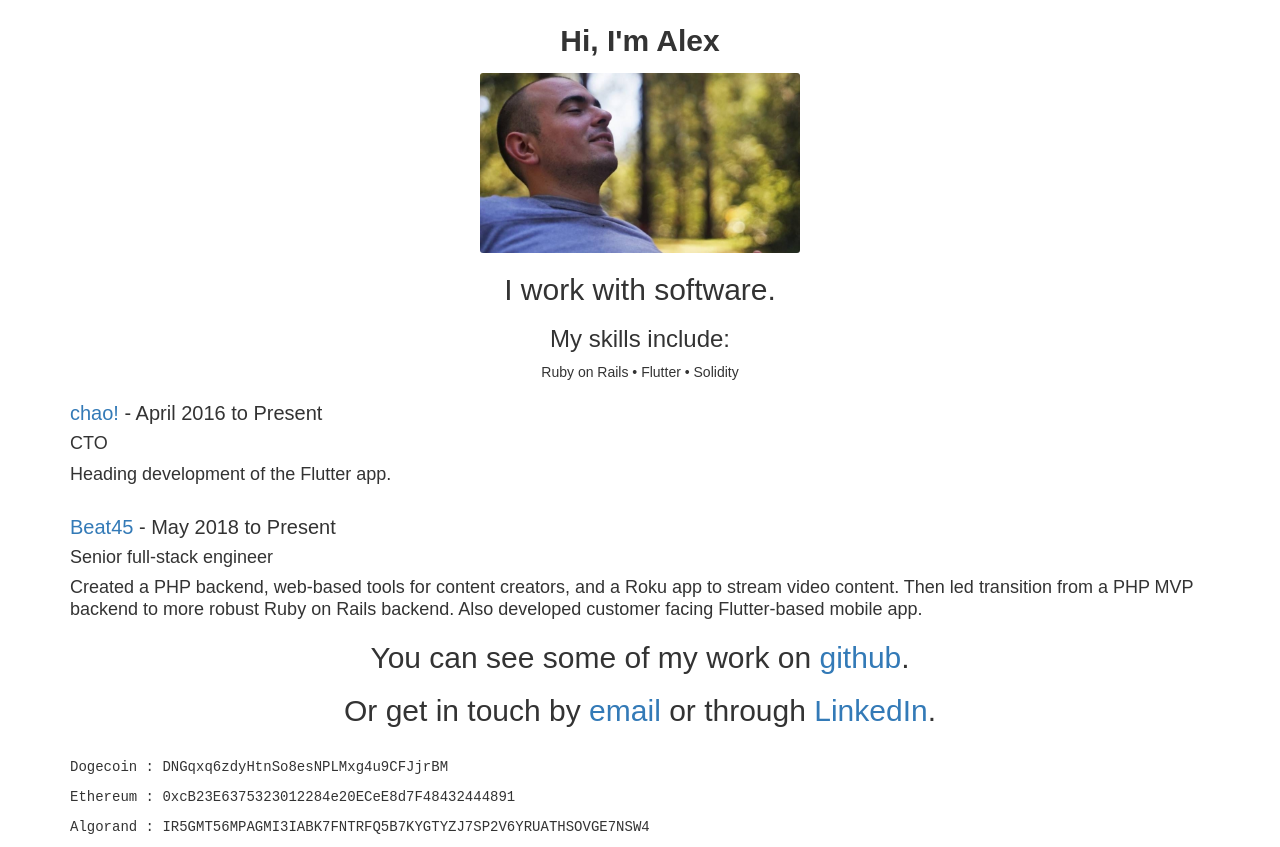
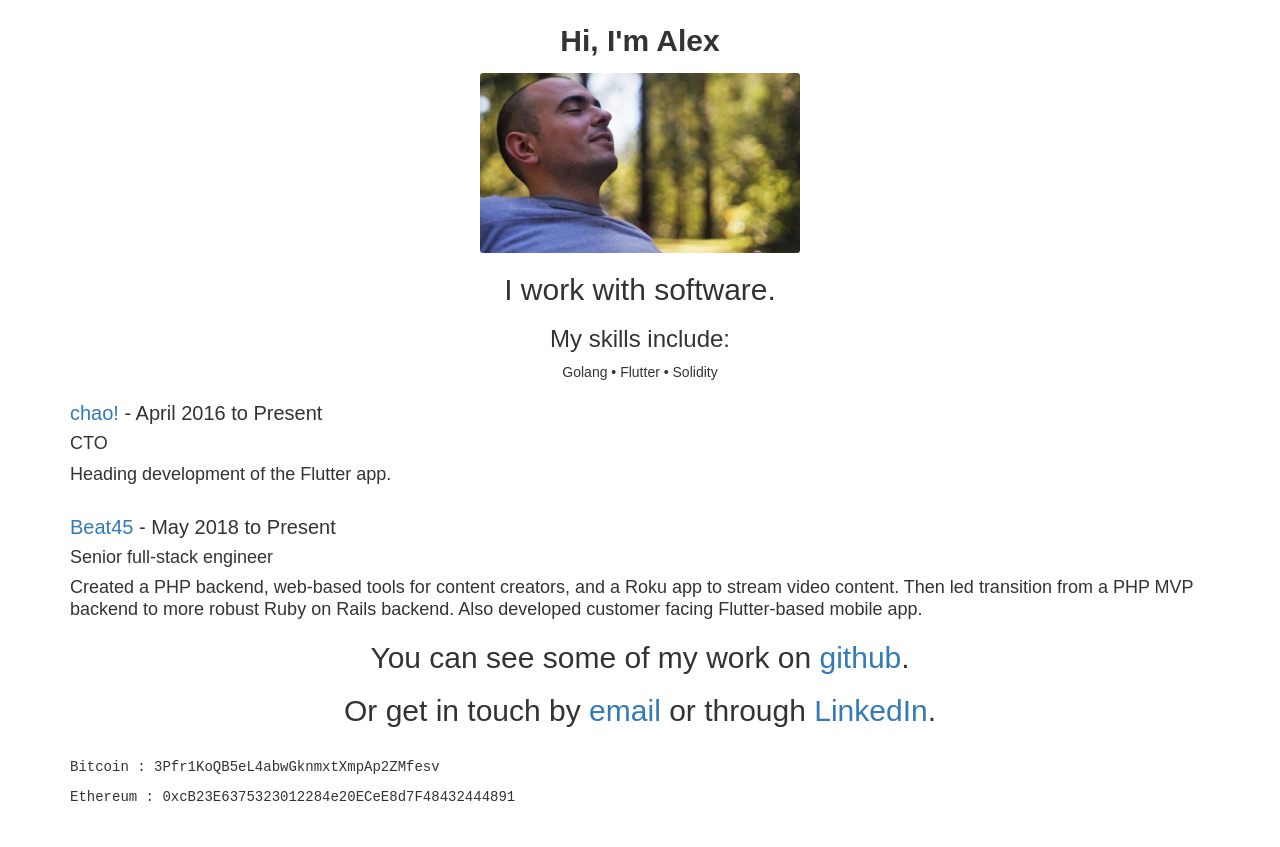
Before and after one commit to alex-heritier/alexheritier.com, a plain HTML site: page index.html in a window 1280 px wide. After the commit the page ends 817 px from the top, so only its background shows below. Drawn offline with nearby package versions, Linux system fonts and the light colour scheme.

Commit message:
tweaked the crypto addresses

```diff
--- a/index.html
+++ b/index.html
@@ -15,6 +15,7 @@
   <!-- JS -->
   <script src="https://code.jquery.com/jquery-3.2.1.min.js" integrity="sha256-hwg4gsxgFZhOsEEamdOYGBf13FyQuiTwlAQgxVSNgt4=" crossorigin="anonymous"></script>
   <script src="https://maxcdn.bootstrapcdn.com/bootstrap/3.3.7/js/bootstrap.min.js" integrity="sha384-Tc5IQib027qvyjSMfHjOMaLkfuWVxZxUPnCJA7l2mCWNIpG9mGCD8wGNIcPD7Txa" crossorigin="anonymous"></script>
+  <!-- <script src="https://cdn.ethers.io/lib/ethers-5.1.umd.min.js" charset="utf-8" type="text/javascript"></script> -->
 
   <!-- Global site tag (gtag.js) - Google Analytics -->
   <script async src="https://www.googletagmanager.com/gtag/js?id=G-BRGJL2Y7XK"></script>
@@ -40,7 +41,7 @@
     <div class="skill-section">
       <h3>My skills include:</h3>
       <p>
-        <span>Ruby on Rails</span> • <span>Flutter</span> • <span>Solidity</span>
+        <span>Golang</span> &bullet; <span>Flutter</span> &bullet; <span>Solidity</span>
       </p>
     </div>
 
@@ -63,9 +64,10 @@
 
     <div class="crypto-section">
       <br/>
-      <p>Dogecoin : DNGqxq6zdyHtnSo8esNPLMxg4u9CFJjrBM</p>
+      <!-- <p>Dogecoin : DNGqxq6zdyHtnSo8esNPLMxg4u9CFJjrBM</p> -->
+      <p>Bitcoin : 3Pfr1KoQB5eL4abwGknmxtXmpAp2ZMfesv</p>
       <p>Ethereum : 0xcB23E6375323012284e20ECeE8d7F48432444891</p>
-      <p>Algorand : IR5GMT56MPAGMI3IABK7FNTRFQ5B7KYGTYZJ7SP2V6YRUATHSOVGE7NSW4</p>
+      <!-- <p>Algorand : IR5GMT56MPAGMI3IABK7FNTRFQ5B7KYGTYZJ7SP2V6YRUATHSOVGE7NSW4</p> -->
       <!-- <p>Nano &nbsp;&nbsp;&nbsp;&nbsp;&nbsp;&nbsp;&nbsp;: nano_3ogoi5q7tigez8wbyx5efqbk1pjqrgmg74ge4xk1aozsaohesjzaf4ujz3y9</p> -->
     </div>
   </div>
```
